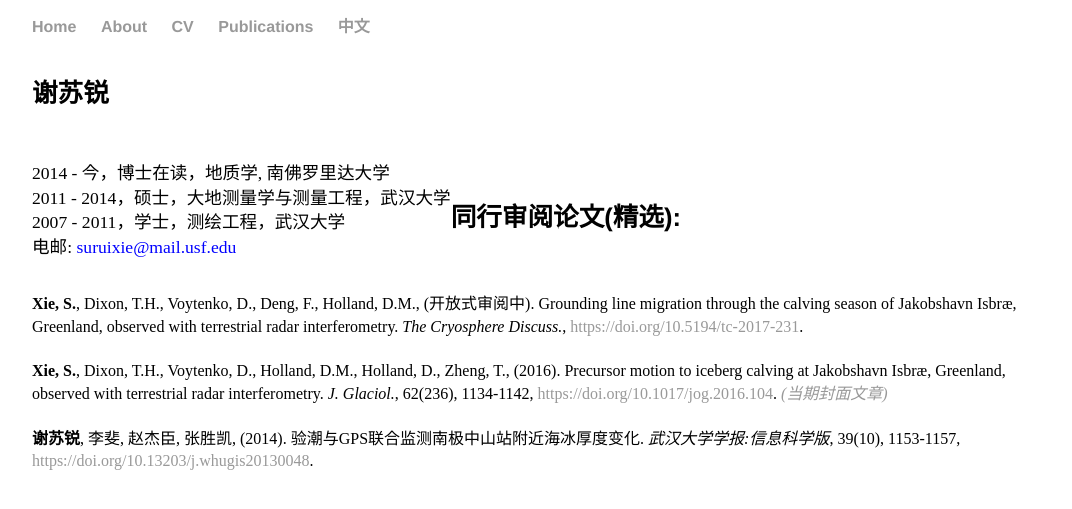
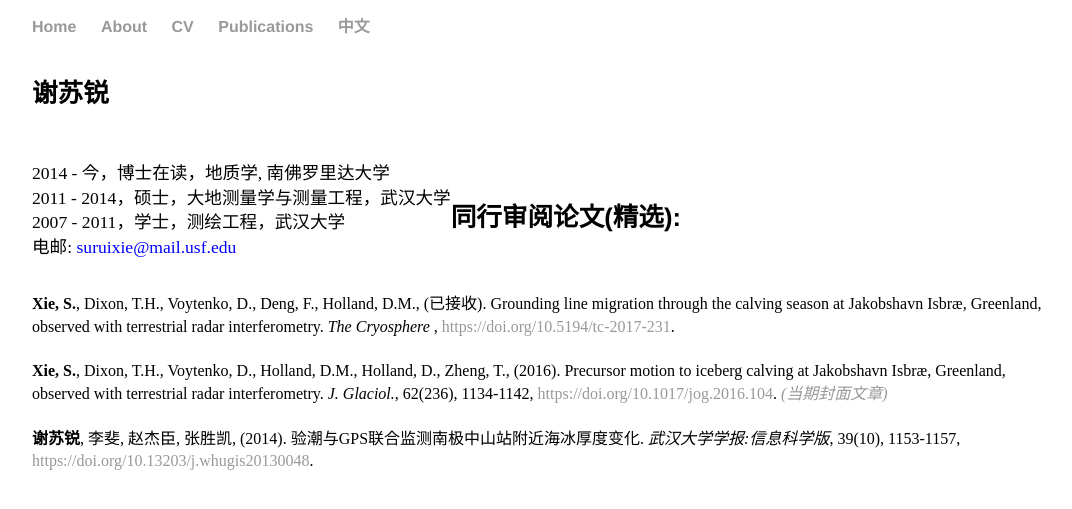
Before and after one commit to suruixie/suruixie.github.io, a Jekyll site: the page built from Chinese/index.html, in a window 1280 px wide. Shown: the top 509 px of the page, without its empty margins (96-1168 px from the left). Built offline with Jekyll 4.4.1, drawn with Linux system fonts in a browser that asks for light colours.

Commit message:
Update index.html

```diff
--- a/Chinese/index.html
+++ b/Chinese/index.html
@@ -19,7 +19,7 @@ title: 苏锐的中文页面
 	<div class="sideText">
             <h4>同行审阅论文(精选):</h4>
             <p style="font-size:1.0em;">
-		<strong>Xie, S.</strong>, Dixon, T.H., Voytenko, D., Deng, F., Holland, D.M., (开放式审阅中). Grounding line migration through the calving season of Jakobshavn Isbræ, Greenland, observed with terrestrial radar interferometry. <em>The Cryosphere Discuss.</em>, <a href="https://doi.org/10.5194/tc-2017-231">https://doi.org/10.5194/tc-2017-231</a>.  <br>
+		<strong>Xie, S.</strong>, Dixon, T.H., Voytenko, D., Deng, F., Holland, D.M., (已接收). Grounding line migration through the calving season at Jakobshavn Isbræ, Greenland, observed with terrestrial radar interferometry. <em>The Cryosphere </em>, <a href="https://doi.org/10.5194/tc-2017-231">https://doi.org/10.5194/tc-2017-231</a>.  <br>
 		<br style="line-height:0.2em">
 		<strong>Xie, S.</strong>, Dixon, T.H., Voytenko, D., Holland, D.M., Holland, D., Zheng, T., (2016). Precursor motion to iceberg calving at Jakobshavn Isbræ, Greenland, observed with terrestrial radar interferometry. <em>J. Glaciol.</em>, 62(236), 1134-1142, <a href="https://doi.org/10.1017/jog.2016.104">https://doi.org/10.1017/jog.2016.104</a>. <em><a href="https://doi.org/10.1017/jog.2016.123"> (当期封面文章)</a></em> <br>
 		<br style="line-height:0.2em">
```
